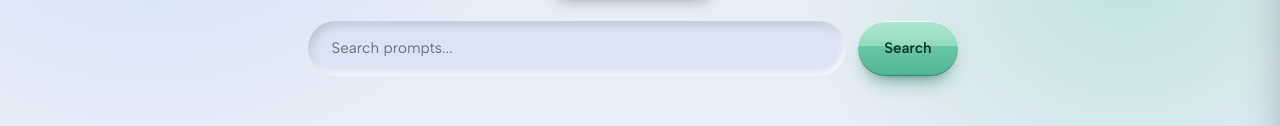
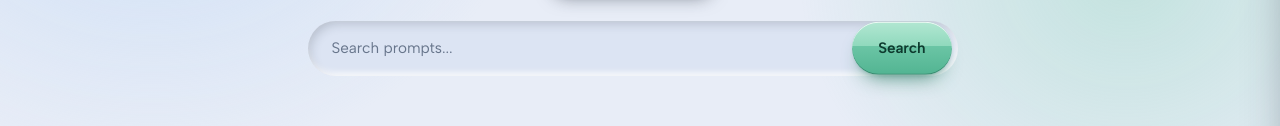
Before and after one commit to tylermorrison00/celadon-preview, a plain HTML site: page index.html in a window 1280 px wide. Shown: the part 203-329 px from the top of the page. Drawn offline with Linux system fonts and the light colour scheme.

Commit message:
Button overlaps input

```diff
--- a/index.html
+++ b/index.html
@@ -52,9 +52,9 @@
             <section class="hero">
                 <div class="shell">
                     <span class="pill rv"><b style="display:inline-flex;align-items:center;justify-content:center;padding:6px 10px;"><svg width="14" height="14" viewBox="0 0 24 24" fill="none" stroke="#0E3A2E" stroke-width="3" stroke-linecap="round" stroke-linejoin="round"><polyline points="6 9 12 15 18 9"></polyline></svg></b> <strong>Prompt Vault</strong></span>
-                    <div class="form" style="margin-top:24px;max-width:650px;margin-left:auto;margin-right:auto;">
-                        <input class="field" type="text" placeholder="Search prompts..." aria-label="Search prompts" id="promptSearch" style="flex:1;min-width:0;">
-                        <button class="btn solid" type="button" id="searchBtn" style="flex-shrink:0;">Search</button>
+                    <div style="margin-top:24px;max-width:650px;margin-left:auto;margin-right:auto;position:relative;">
+                        <input class="field" type="text" placeholder="Search prompts..." aria-label="Search prompts" id="promptSearch" style="width:100%;padding-right:130px;box-sizing:border-box;">
+                        <button class="btn solid" type="button" id="searchBtn" style="position:absolute;right:6px;top:50%;transform:translateY(-50%);">Search</button>
                     </div>
 
 
```
